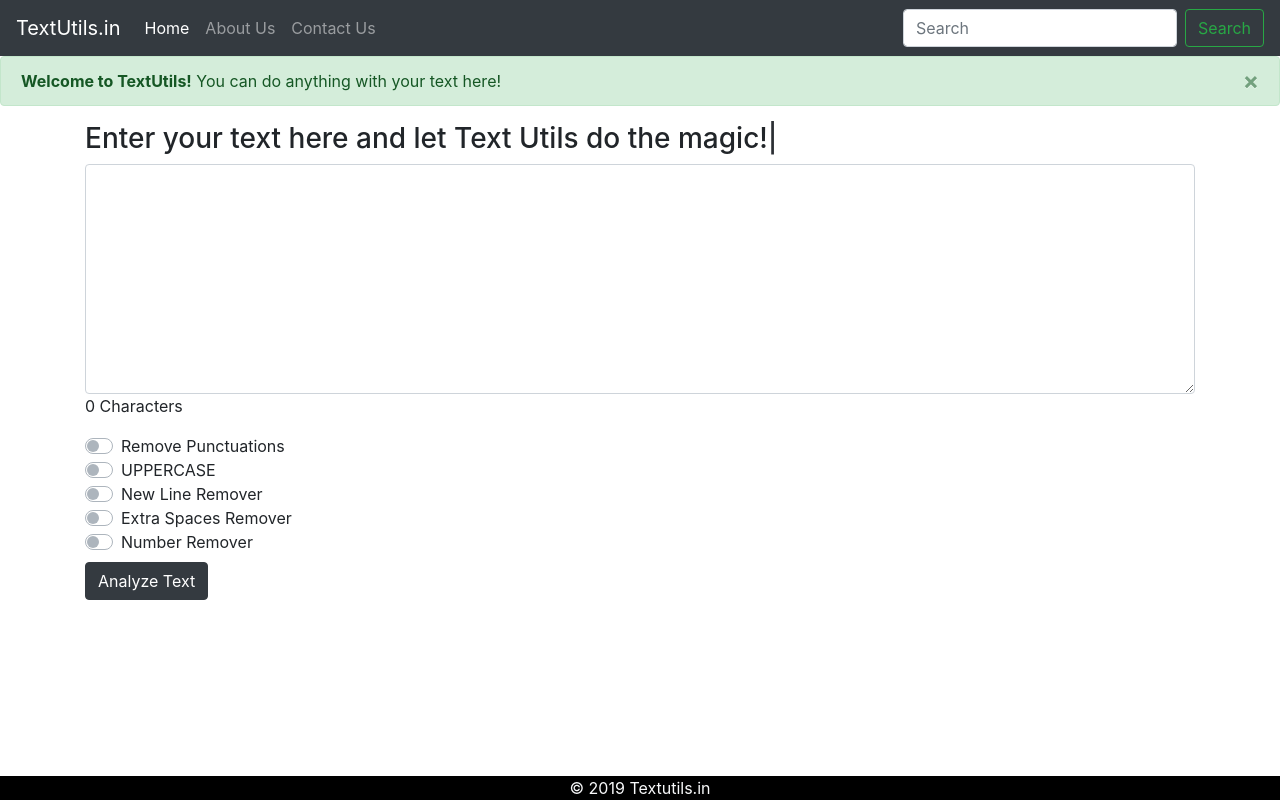
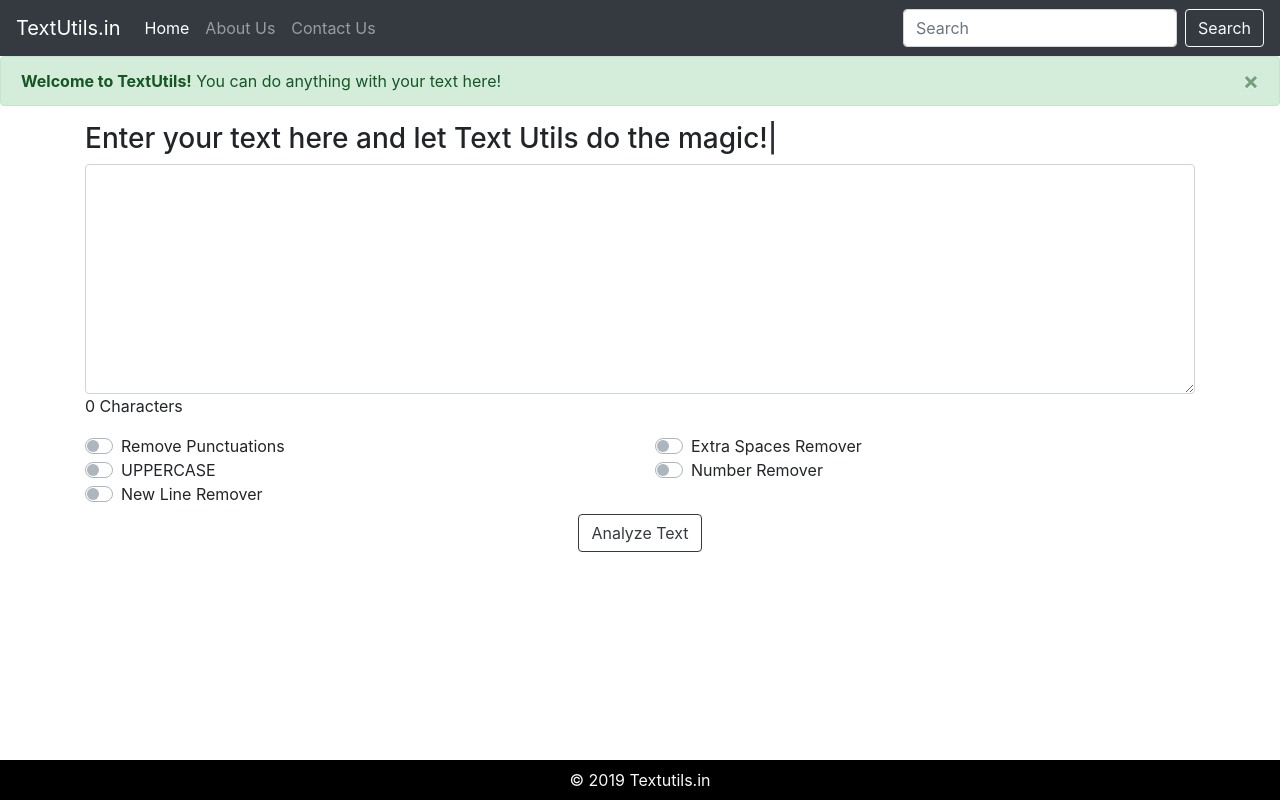
Before and after one commit to haris989/TextUtils, a Django app: page / in a window 1280 px wide. Run offline with Django 3.2, Linux system fonts and the light colour scheme; some libraries are stand-ins or nearby versions.

Commit message:
Design Improved

```diff
--- a/templates/index.html
+++ b/templates/index.html
@@ -4,12 +4,10 @@
       <!-- Required meta tags -->
       <meta charset="utf-8">
       <meta name="viewport" content="width=device-width, initial-scale=1, shrink-to-fit=no">
-
       <!-- Bootstrap CSS -->
       <link rel="stylesheet" href="https://stackpath.bootstrapcdn.com/bootstrap/4.2.1/css/bootstrap.min.css" integrity="sha384-GJzZqFGwb1QTTN6wy59ffF1BuGJpLSa9DkKMp0DgiMDm4iYMj70gZWKYbI706tWS" crossorigin="anonymous">
       <!--Typed.js-->
       <script type="text/javascript" src="https://cdn.jsdelivr.net/npm/typed.js"></script>
-
       <title>Text Utils</title>
       <!-- Favicon-->
       <link rel="shortcut icon" href="https://codewithharry.com/static/photo.png">
@@ -43,35 +41,25 @@
                <li class="nav-item">
                   <a class="nav-link" href="#">Contact Us</a>
                </li>
-
             </ul>
          </div>
          <form class="form-inline">
             <input class="form-control mr-sm-2" type="search" placeholder="Search" aria-label="Search">
-    <button class="btn btn-outline-success my-2 my-sm-0" type="submit">Search</button>
+            <button class="btn btn-outline-light my-2 my-sm-0" type="submit">Search</button>
          </form>
       </nav>
-
-
       <div class="alert alert-success alert-dismissible fade show" role="alert">
          <strong>Welcome to TextUtils!</strong> You can do anything with your text here!
          <button type="button" class="close" data-dismiss="alert" aria-label="Close">
          <span aria-hidden="true">&times;</span>
          </button>
       </div>
-
-
       <div class="container">
-
-  <form action='/analyze' onsubmit="return validate()" method='post'> {% csrf_token %}
-
-
-
+         <form action='/analyze' onsubmit="return validate()" method='post'>
+            {% csrf_token %}
             <div class="form-group">
                <h3><span id="typed"></span></h3>
-
                <textarea class="form-control" name='text' id="exampleFormControlTextarea1" rows="9"></textarea>
-
                <!-- Word Counter -->
                <p>
                   <span id="wordCount">0</span> Characters
@@ -86,39 +74,38 @@
                   </script>
                </p>
             </div>
-
+            <div class="row">
+               <div class="col">
                   <div class="custom-control custom-switch">
                      <input type="checkbox" name="removepunc" class="custom-control-input" id="customSwitch1">
                      <label class="custom-control-label" for="customSwitch1">Remove Punctuations</label>
                   </div>
-
                   <div class="custom-control custom-switch">
                      <input type="checkbox" name="fullcaps" class="custom-control-input" id="customSwitch2">
                      <label class="custom-control-label" for="customSwitch2">UPPERCASE</label>
                   </div>
-
                   <div class="custom-control custom-switch">
                      <input type="checkbox"  name="newlineremover" class="custom-control-input" id="customSwitch3">
                      <label class="custom-control-label" for="customSwitch3">New Line Remover</label>
                   </div>
-
+               </div>
+               <div class="col">
                   <div class="custom-control custom-switch">
                      <input type="checkbox"  name="extraspaceremover" class="custom-control-input" id="customSwitch4">
                      <label class="custom-control-label" for="customSwitch4">Extra Spaces Remover</label>
                   </div>
-
                   <div class="custom-control custom-switch">
                      <input type="checkbox"  name="numberremover" class="custom-control-input" id="customSwitch5">
                      <label class="custom-control-label" for="customSwitch5">Number Remover</label>
                   </div>
-
-<button type="submit" class="btn btn-dark mt-2">Analyze Text</button>
+               </div>
+            </div>
+            <center><button type="submit" class="btn btn-outline-dark mt-2 mb-5">Analyze Text</button></center>
          </form>
       </div>
       <!-- Typed.js DONT TOUCH THIS! -->
       <div id="typed-strings">
       </div>
-
       <script>
          var typed = new Typed('#typed',{
                         strings:["You can do anything with your text here!","Enter your text here and let Text Utils do the magic!"],
@@ -133,11 +120,10 @@
       </script>
       <!-- Footer-->
       <footer class="footer">
-  <div class="container">
+         <div class="container mt-2 mb-2">
             <span class="text-light">&#169 2019 Textutils.in </span>
          </div>
       </footer>
-
       <!-- Optional JavaScript -->
       <!-- jQuery first, then Popper.js, then Bootstrap JS -->
       <script src="https://code.jquery.com/jquery-3.3.1.slim.min.js" integrity="sha384-q8i/X+965DzO0rT7abK41JStQIAqVgRVzpbzo5smXKp4YfRvH+8abtTE1Pi6jizo" crossorigin="anonymous"></script>
```
Lines whose indentation alone changed are shown as unchanged.
